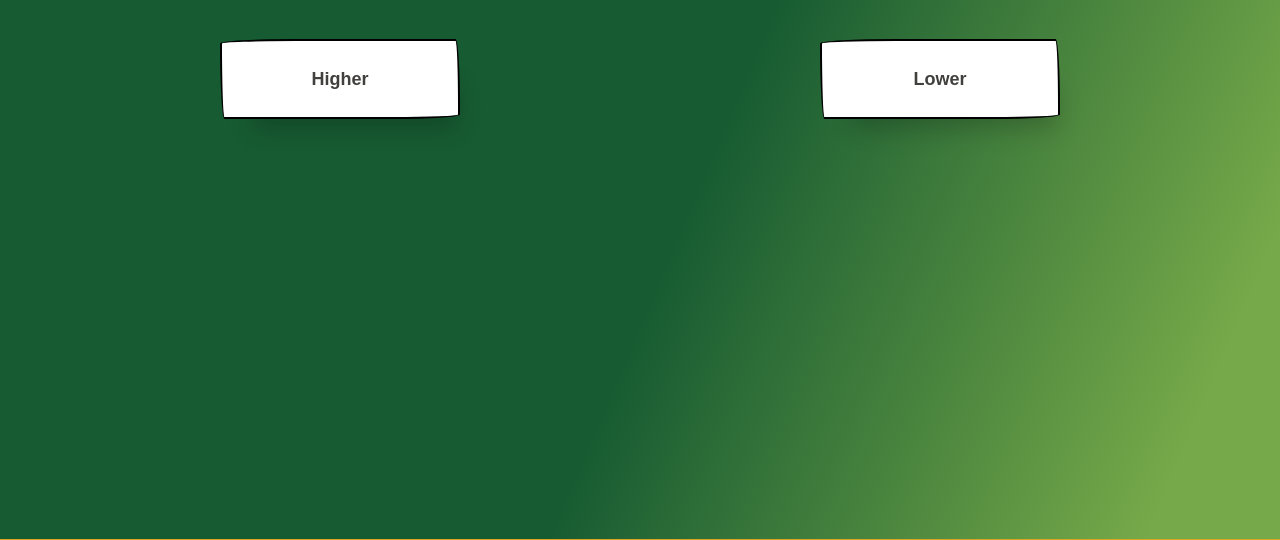
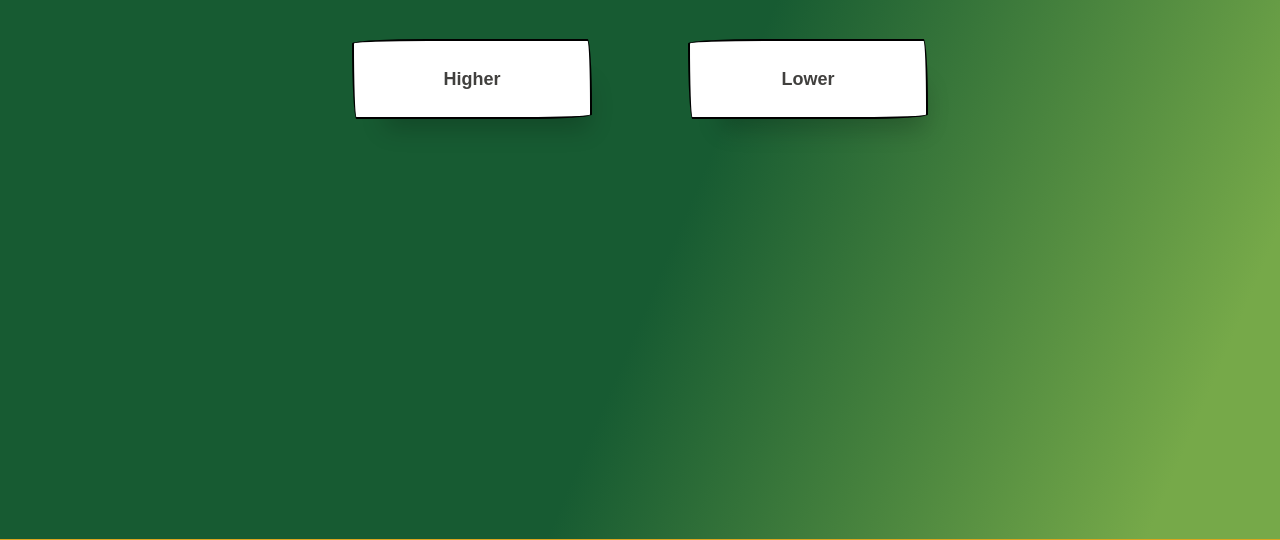
Before and after one commit to Cronkmeister/Higher-Or-Lower, a PHP site: page / in a window 1280 px wide. Shown: the part 245-785 px from the top of the page. Run offline with PHP 8.4, Linux system fonts and the light colour scheme; some libraries are stand-ins or nearby versions; some web fonts are replaced.

Commit message:
presentation ready

```diff
--- a/index.html
+++ b/index.html
@@ -19,7 +19,7 @@
     <header class="header">
       <div class="header__wrapper">
         <h1 class="header__heading">Play Higher or Lower</h1>
-        <h2 class="header__subheading">How in a row can you get?</h2>
+        <h2 class="header__subheading">How many in a row can you get?</h2>
       </div>
     </header>
     <main>
--- a/styles/styles.css
+++ b/styles/styles.css
@@ -83,6 +83,7 @@ main {
   line-height: 23px;
   outline: none;
   padding: 0.75rem;
+  margin: 0rem 3rem;
   text-decoration: none;
   transition: all 235ms ease-in-out;
   border-bottom-left-radius: 15px 255px;
@@ -122,7 +123,7 @@ main {
 }
 .main .btn {
   display: flex;
-  justify-content: space-around;
+  justify-content: center;
 }
 .main .card {
   margin-top: 2rem;
--- a/styles/styles.scss
+++ b/styles/styles.scss
@@ -40,6 +40,7 @@ main {
     line-height: 23px;
     outline: none;
     padding: 0.75rem;
+    margin: 0rem 3rem;
     text-decoration: none;
     transition: all 235ms ease-in-out;
     border-bottom-left-radius: 15px 255px;
@@ -82,7 +83,9 @@ main {
 
   .btn {
     display: flex;
-    justify-content: space-around;
+    justify-content: center;
+
+    // justify-content: space-evenly;
   }
 
   .card {
```
Also changed, not shown: 1 other file.
